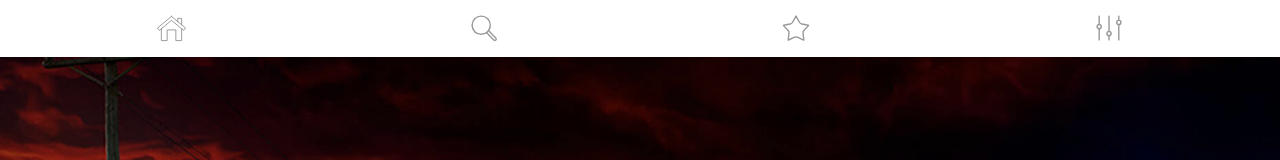
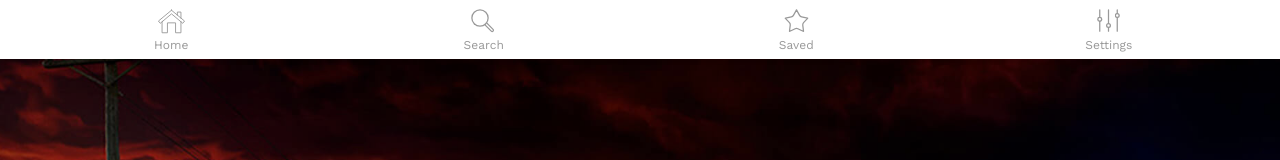
Before and after one commit to Kimla/tv-show-tracker, a Vue app: page /login in a window 1280 px wide. Shown: the top 160 px of the page. Built offline with nearby package versions, Linux system fonts and the light colour scheme.

Commit message:
Added labels to navigation items

```diff
--- a/src/components/Navigation.vue
+++ b/src/components/Navigation.vue
@@ -4,6 +4,7 @@
             li.Navigation__listItem( v-for="item,key in menuItems" )
                 router-link.Navigation__link( :to="item.path" )
                     div.Navigation__iconHolder( :class="key" v-html="item.icon" )
+                    div.Navigation__label {{ item.label }}
 </template>
 
 <script>
@@ -25,24 +26,28 @@ export default {
             menuItems: {
                 home: {
                     icon: homeIcon,
+                    label: 'Home',
                     isActive: true,
                     order: 0,
                     path: '/',
                 },
                 search: {
                     icon: searchIcon,
+                    label: 'Search',
                     isActive: false,
                     order: 1,
                     path: '/search'
                 },
                 myShows: {
                     icon: myShowsIcon,
+                    label: 'Saved',
                     isActive: false,
                     order: 2,
                     path: '/my-shows'
                 },
                 settings: {
                     icon: settingsIcon,
+                    label: 'Settings',
                     isActive: false,
                     order: 3,
                     path: '/settings'
@@ -67,23 +72,38 @@ export default {
     }
     &__link {
         width: 100%;
-        display: flex;
-        align-items: center;
-        justify-content: center;
-        padding: 14px 15px;
+        text-align: center;
+        padding: 8px 10px;
         cursor: pointer;
+        display: block;
+    }
+    &__label {
+        font-size: 12px;
+        color: #999;
+        line-height: 1;
+        .router-link-exact-active & {
+            color: $primary;
+        }
     }
     &__iconHolder {
-        width: 28px;
-        height: 28px;
+        width: 25px;
+        height: 25px;
+        display: block;
+        margin-left: auto;
+        margin-right: auto;
+        margin-bottom: 6px;
         &.home {
-            width: 29px;
-            height: 29px;
+            width: 27px;
+            height: 27px;
+            margin-bottom: 4px;
+        }
+        &.search {
+            position: relative;
+            left: -1px;
         }
         svg {
             width: 100%;
             height: 100%;
-
         }
         .yellow {
             transition: 0.25s;
```
